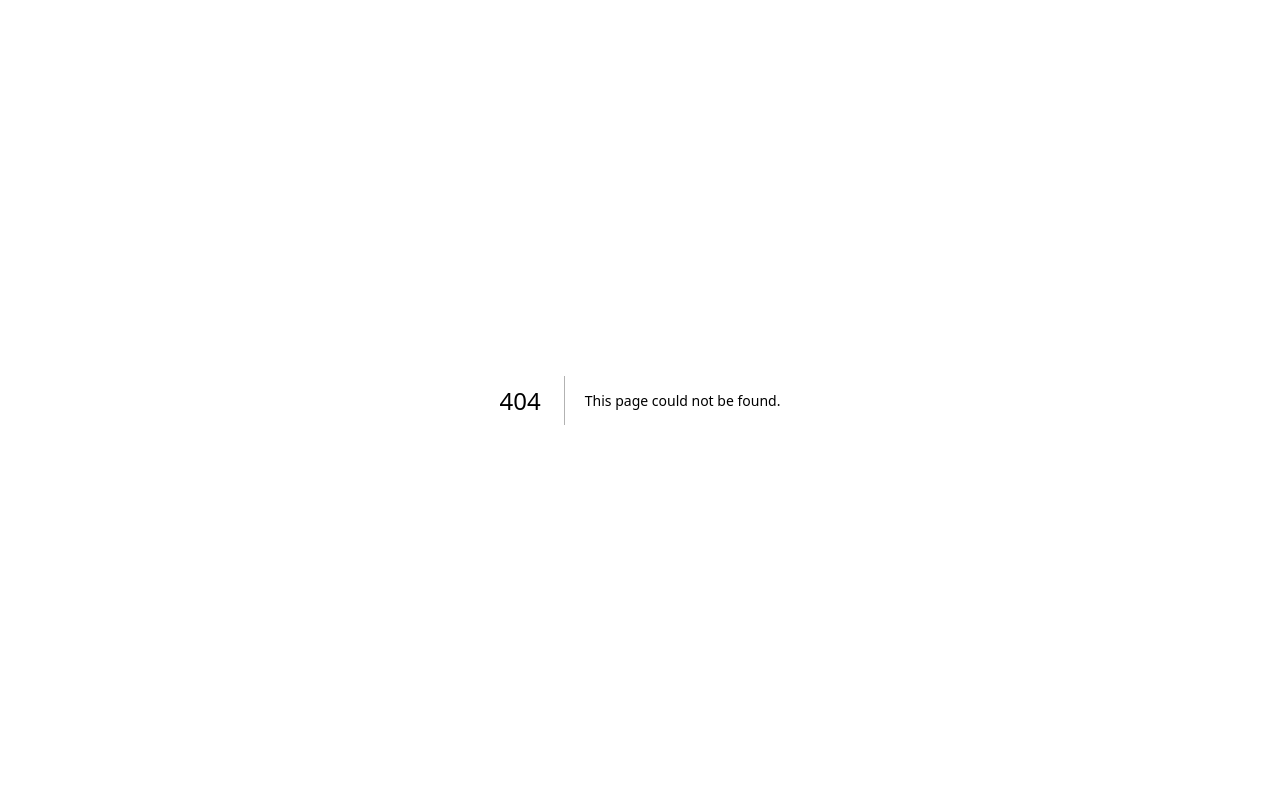
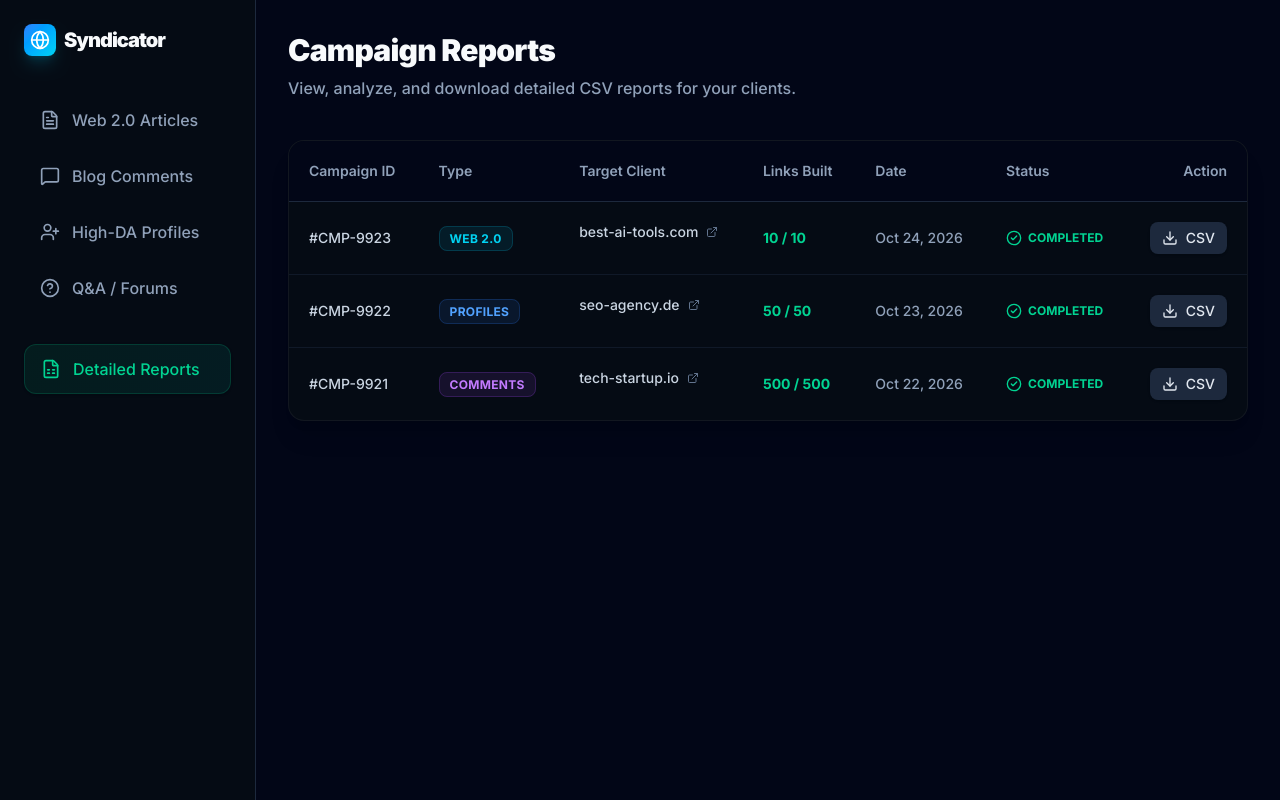
Before and after one commit to mnaveedkhtri-ui/Zyntix-, a Next.js app: page /dashboard/reports in a window 1280 px wide. Before the commit this address had no page. Built offline with nearby package versions, Linux system fonts and the light colour scheme.

Commit message:
feat: build dedicated campaign reports page and update navigation

```diff
--- a/src/app/dashboard/comments/page.tsx
+++ b/src/app/dashboard/comments/page.tsx
@@ -100,6 +100,9 @@ export default function BulkComments() {
           </Link>
           <Link href="/dashboard/forums" className="flex items-center gap-3 px-4 py-3 text-slate-400 hover:text-white hover:bg-slate-800/50 rounded-xl font-medium transition-colors">
             <HelpCircle className="w-5 h-5" /> Q&A / Forums
+          </Link>
+          <Link href="/dashboard/reports" className="flex items-center gap-3 px-4 py-3 text-slate-400 hover:text-white hover:bg-slate-800/50 rounded-xl font-medium transition-colors mt-8 border border-slate-800/50">
+            <FileSpreadsheet className="w-5 h-5" /> Detailed Reports
           </Link>
         </nav>
       </aside>
--- a/src/app/dashboard/forums/page.tsx
+++ b/src/app/dashboard/forums/page.tsx
@@ -100,6 +100,9 @@ export default function ForumsDashboard() {
           </Link>
           <Link href="/dashboard/forums" className="flex items-center gap-3 px-4 py-3 bg-gradient-to-r from-cyan-500/10 to-blue-500/10 text-cyan-400 rounded-xl font-medium border border-cyan-500/20 shadow-sm">
             <HelpCircle className="w-5 h-5" /> Q&A / Forums
+          </Link>
+          <Link href="/dashboard/reports" className="flex items-center gap-3 px-4 py-3 text-slate-400 hover:text-white hover:bg-slate-800/50 rounded-xl font-medium transition-colors mt-8 border border-slate-800/50">
+            <FileSpreadsheet className="w-5 h-5" /> Detailed Reports
           </Link>
         </nav>
       </aside>
--- a/src/app/dashboard/page.tsx
+++ b/src/app/dashboard/page.tsx
@@ -100,6 +100,9 @@ export default function Dashboard() {
           </Link>
           <Link href="/dashboard/forums" className="flex items-center gap-3 px-4 py-3 text-slate-400 hover:text-white hover:bg-slate-800/50 rounded-xl font-medium transition-colors">
             <HelpCircle className="w-5 h-5" /> Q&A / Forums
+          </Link>
+          <Link href="/dashboard/reports" className="flex items-center gap-3 px-4 py-3 text-slate-400 hover:text-white hover:bg-slate-800/50 rounded-xl font-medium transition-colors mt-8 border border-slate-800/50">
+            <FileSpreadsheet className="w-5 h-5" /> Detailed Reports
           </Link>
         </nav>
       </aside>
--- a/src/app/dashboard/profiles/page.tsx
+++ b/src/app/dashboard/profiles/page.tsx
@@ -100,6 +100,9 @@ export default function ProfilesDashboard() {
           </Link>
           <Link href="/dashboard/forums" className="flex items-center gap-3 px-4 py-3 text-slate-400 hover:text-white hover:bg-slate-800/50 rounded-xl font-medium transition-colors">
             <HelpCircle className="w-5 h-5" /> Q&A / Forums
+          </Link>
+          <Link href="/dashboard/reports" className="flex items-center gap-3 px-4 py-3 text-slate-400 hover:text-white hover:bg-slate-800/50 rounded-xl font-medium transition-colors mt-8 border border-slate-800/50">
+            <FileSpreadsheet className="w-5 h-5" /> Detailed Reports
           </Link>
         </nav>
       </aside>
--- /dev/null
+++ b/src/app/dashboard/reports/page.tsx
@@ -0,0 +1,123 @@
+"use client";
+
+import Link from "next/link";
+import { Globe, FileText, MessageSquare, UserPlus, HelpCircle, FileSpreadsheet, Download, ExternalLink, CheckCircle2 } from "lucide-react";
+
+export default function ReportsPage() {
+  return (
+    <div className="min-h-screen bg-[#020617] text-slate-50 flex font-sans">
+      {/* Sidebar */}
+      <aside className="w-64 border-r border-slate-800 p-6 hidden md:block bg-[#050B14]">
+        <div className="flex items-center gap-2 mb-10">
+          <div className="w-8 h-8 rounded-lg bg-gradient-to-br from-blue-500 to-cyan-400 flex items-center justify-center shadow-lg shadow-cyan-500/20">
+            <Globe className="w-5 h-5 text-white" />
+          </div>
+          <span className="text-xl font-black tracking-tighter">Syndicator</span>
+        </div>
+
+        <nav className="space-y-2">
+          <Link href="/dashboard" className="flex items-center gap-3 px-4 py-3 text-slate-400 hover:text-white hover:bg-slate-800/50 rounded-xl font-medium transition-colors">
+            <FileText className="w-5 h-5" /> Web 2.0 Articles
+          </Link>
+          <Link href="/dashboard/comments" className="flex items-center gap-3 px-4 py-3 text-slate-400 hover:text-white hover:bg-slate-800/50 rounded-xl font-medium transition-colors">
+            <MessageSquare className="w-5 h-5" /> Blog Comments
+          </Link>
+          <Link href="/dashboard/profiles" className="flex items-center gap-3 px-4 py-3 text-slate-400 hover:text-white hover:bg-slate-800/50 rounded-xl font-medium transition-colors">
+            <UserPlus className="w-5 h-5" /> High-DA Profiles
+          </Link>
+          <Link href="/dashboard/forums" className="flex items-center gap-3 px-4 py-3 text-slate-400 hover:text-white hover:bg-slate-800/50 rounded-xl font-medium transition-colors">
+            <HelpCircle className="w-5 h-5" /> Q&A / Forums
+          </Link>
+          <Link href="/dashboard/reports" className="flex items-center gap-3 px-4 py-3 bg-gradient-to-r from-emerald-500/10 to-teal-500/10 text-emerald-400 rounded-xl font-medium border border-emerald-500/20 shadow-sm mt-8">
+            <FileSpreadsheet className="w-5 h-5" /> Detailed Reports
+          </Link>
+        </nav>
+      </aside>
+
+      {/* Main Content */}
+      <main className="flex-1 p-8 max-w-6xl mx-auto">
+        <header className="mb-10">
+          <h1 className="text-3xl font-black mb-2 tracking-tight">Campaign Reports</h1>
+          <p className="text-slate-400 font-medium">View, analyze, and download detailed CSV reports for your clients.</p>
+        </header>
+
+        <div className="bg-[#050B14] border border-white/5 rounded-2xl shadow-xl overflow-hidden">
+          <div className="overflow-x-auto">
+            <table className="w-full text-left border-collapse">
+              <thead>
+                <tr className="bg-[#020617] border-b border-slate-800 text-slate-400 text-sm">
+                  <th className="p-5 font-semibold">Campaign ID</th>
+                  <th className="p-5 font-semibold">Type</th>
+                  <th className="p-5 font-semibold">Target Client</th>
+                  <th className="p-5 font-semibold">Links Built</th>
+                  <th className="p-5 font-semibold">Date</th>
+                  <th className="p-5 font-semibold">Status</th>
+                  <th className="p-5 font-semibold text-right">Action</th>
+                </tr>
+              </thead>
+              <tbody className="text-sm font-medium">
+                <tr className="border-b border-slate-800/50 hover:bg-slate-800/20 transition-colors group">
+                  <td className="p-5 text-slate-300">#CMP-9923</td>
+                  <td className="p-5">
+                    <span className="px-2.5 py-1 bg-cyan-500/10 text-cyan-400 rounded-lg text-xs uppercase tracking-wide font-bold border border-cyan-500/20">Web 2.0</span>
+                  </td>
+                  <td className="p-5 text-slate-300 flex items-center gap-2">
+                    best-ai-tools.com <ExternalLink className="w-3 h-3 text-slate-500" />
+                  </td>
+                  <td className="p-5 text-emerald-400 font-bold">10 / 10</td>
+                  <td className="p-5 text-slate-400">Oct 24, 2026</td>
+                  <td className="p-5">
+                    <span className="flex items-center gap-1.5 text-emerald-400 text-xs font-bold uppercase"><CheckCircle2 className="w-4 h-4" /> Completed</span>
+                  </td>
+                  <td className="p-5 text-right">
+                    <button className="inline-flex items-center gap-2 px-3 py-1.5 bg-slate-800 hover:bg-slate-700 text-slate-200 rounded-lg transition-colors shadow-sm">
+                      <Download className="w-4 h-4" /> CSV
+                    </button>
+                  </td>
+                </tr>
+                <tr className="border-b border-slate-800/50 hover:bg-slate-800/20 transition-colors group">
+                  <td className="p-5 text-slate-300">#CMP-9922</td>
+                  <td className="p-5">
+                    <span className="px-2.5 py-1 bg-blue-500/10 text-blue-400 rounded-lg text-xs uppercase tracking-wide font-bold border border-blue-500/20">Profiles</span>
+                  </td>
+                  <td className="p-5 text-slate-300 flex items-center gap-2">
+                    seo-agency.de <ExternalLink className="w-3 h-3 text-slate-500" />
+                  </td>
+                  <td className="p-5 text-emerald-400 font-bold">50 / 50</td>
+                  <td className="p-5 text-slate-400">Oct 23, 2026</td>
+                  <td className="p-5">
+                    <span className="flex items-center gap-1.5 text-emerald-400 text-xs font-bold uppercase"><CheckCircle2 className="w-4 h-4" /> Completed</span>
+                  </td>
+                  <td className="p-5 text-right">
+                    <button className="inline-flex items-center gap-2 px-3 py-1.5 bg-slate-800 hover:bg-slate-700 text-slate-200 rounded-lg transition-colors shadow-sm">
+                      <Download className="w-4 h-4" /> CSV
+                    </button>
+                  </td>
+                </tr>
+                <tr className="hover:bg-slate-800/20 transition-colors group">
+                  <td className="p-5 text-slate-300">#CMP-9921</td>
+                  <td className="p-5">
+                    <span className="px-2.5 py-1 bg-purple-500/10 text-purple-400 rounded-lg text-xs uppercase tracking-wide font-bold border border-purple-500/20">Comments</span>
+                  </td>
+                  <td className="p-5 text-slate-300 flex items-center gap-2">
+                    tech-startup.io <ExternalLink className="w-3 h-3 text-slate-500" />
+                  </td>
+                  <td className="p-5 text-emerald-400 font-bold">500 / 500</td>
+                  <td className="p-5 text-slate-400">Oct 22, 2026</td>
+                  <td className="p-5">
+                    <span className="flex items-center gap-1.5 text-emerald-400 text-xs font-bold uppercase"><CheckCircle2 className="w-4 h-4" /> Completed</span>
+                  </td>
+                  <td className="p-5 text-right">
+                    <button className="inline-flex items-center gap-2 px-3 py-1.5 bg-slate-800 hover:bg-slate-700 text-slate-200 rounded-lg transition-colors shadow-sm">
+                      <Download className="w-4 h-4" /> CSV
+                    </button>
+                  </td>
+                </tr>
+              </tbody>
+            </table>
+          </div>
+        </div>
+      </main>
+    </div>
+  );
+}
```
